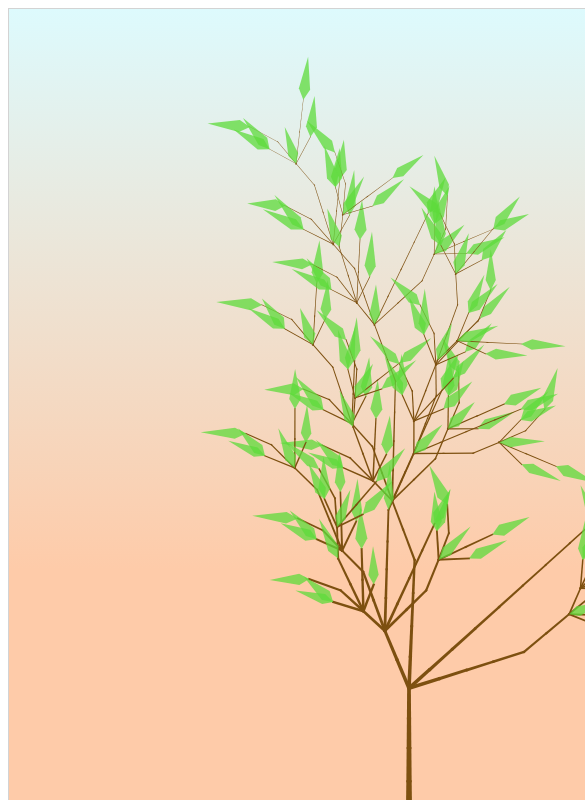
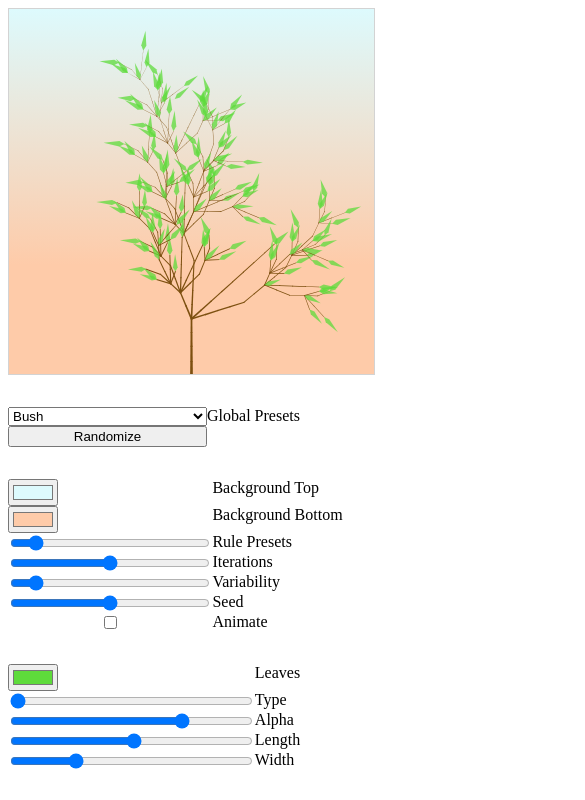
Before and after one commit to XDargu/procedural-plants, a plain HTML site: page index.html in a window 390 px wide. Shown: the top 800 px of the page, 585 px wide, since content can reach past the window. Drawn offline with Linux system fonts and the light colour scheme.

Commit message:
More responsive on mobile

```diff
--- a/index.html
+++ b/index.html
@@ -1,11 +1,11 @@
 <!DOCTYPE html>
 <html>
-
 <head>
+    <meta name="viewport" content="width=device-width, initial-scale=1">
     <link rel="stylesheet" href="styles/styles.css">
 </head>
 
-<body>
+<body class="grid">
     <canvas id="canvas" width="800" height="800"></canvas>
     <div id="settings">
         <div class="settings-section">
--- a/src/generation.js
+++ b/src/generation.js
@@ -531,10 +531,12 @@ function* Render(config, updateSentence = false)
     const canvas = document.getElementById("canvas");
     const ctx = canvas.getContext("2d");
 
+
     ctx.resetTransform();
     ctx.clearRect(0, 0, canvas.width, canvas.height);
 
     // Background
+
     const grad = ctx.createLinearGradient(0, 0, 0, canvas.height * 0.7);
     grad.addColorStop(0, config.backgroundColorTop);
     grad.addColorStop(1, config.backgroundColorBottom);
@@ -552,6 +554,10 @@ function* Render(config, updateSentence = false)
     let state = {
         width: config.branchWidth
     }
+
+    // Scale to keep the same relative size
+    const scale = canvas.width / 800;
+    ctx.scale(scale, scale);
 
     for (let i=0; i<config.sentence.length; ++i)
     {
@@ -614,4 +620,33 @@ function OnGlobalPresetChanged()
     Run();
 }
 
+function AdaptCanvas()
+{
+    const canvas = document.getElementById("canvas");
+    const grid = document.body;
+    grid.classList.remove("portrait");
+
+    const height = document.documentElement.clientHeight;
+    const width = document.documentElement.clientWidth;
+    if (width > height)
+    {
+        // Landscape
+        canvas.width = width / 2 - 25;
+        canvas.height = width / 2 - 25;
+    }
+    else
+    {
+        // Portrait
+        canvas.width = width - 25;
+        canvas.height = width - 25;
+        grid.classList.add("portrait");
+    }
+}
+
+AdaptCanvas();
 Run();
+
+window.addEventListener("resize", (event) => {
+    AdaptCanvas();
+    Run();
+})
--- a/styles/styles.css
+++ b/styles/styles.css
@@ -1,11 +1,5 @@
 #canvas {
     border: 1px solid #d3d3d3;
-}
-
-#settings {
-    display: inline;
-    position: absolute;
-    margin-left: 10px;
 }
 
 .settings-section {
@@ -19,3 +13,17 @@
     height: 200px;
     margin-top: 2em;
 }
+
+.grid
+{
+    display: grid;
+    grid-template-columns: auto auto;
+    justify-content: start;
+    grid-template-rows: 1fr;
+    column-gap: 20px;
+}
+
+.grid.portrait
+{
+    grid-template-columns: auto;
+}
```
